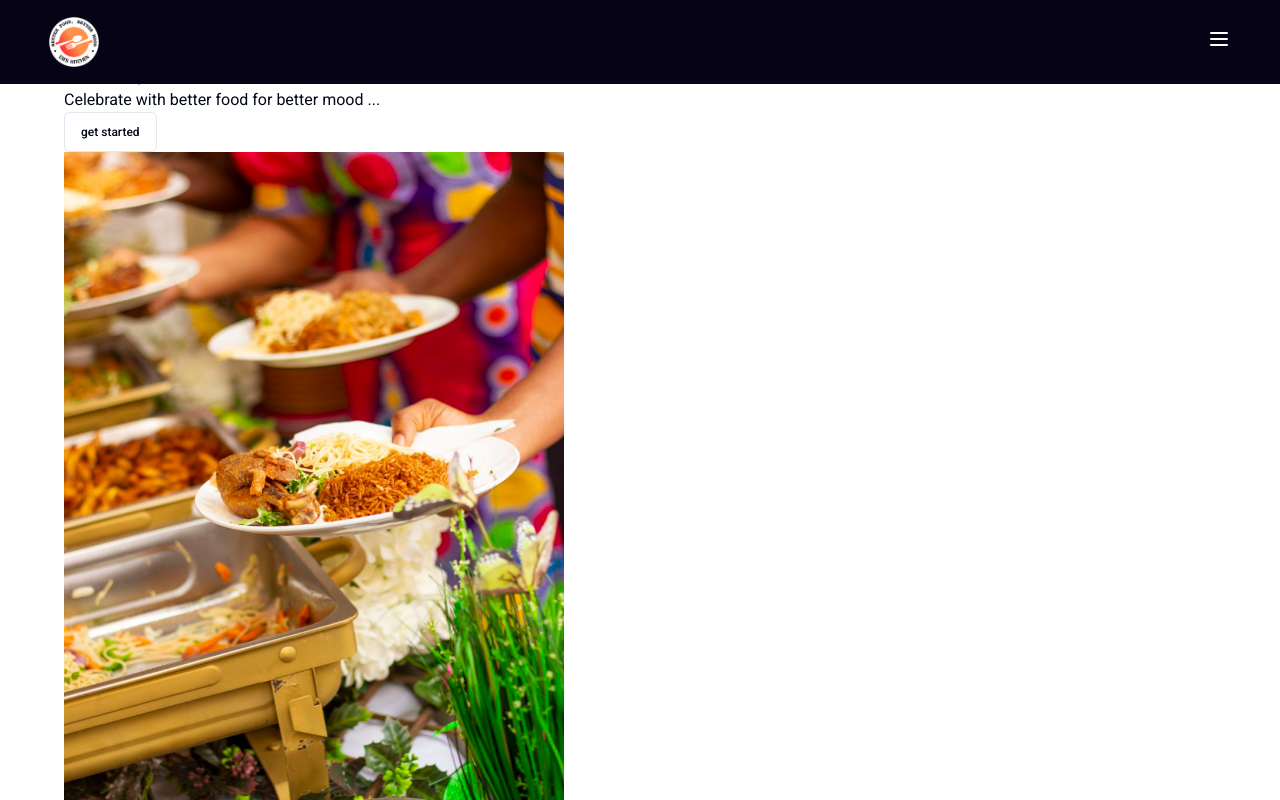
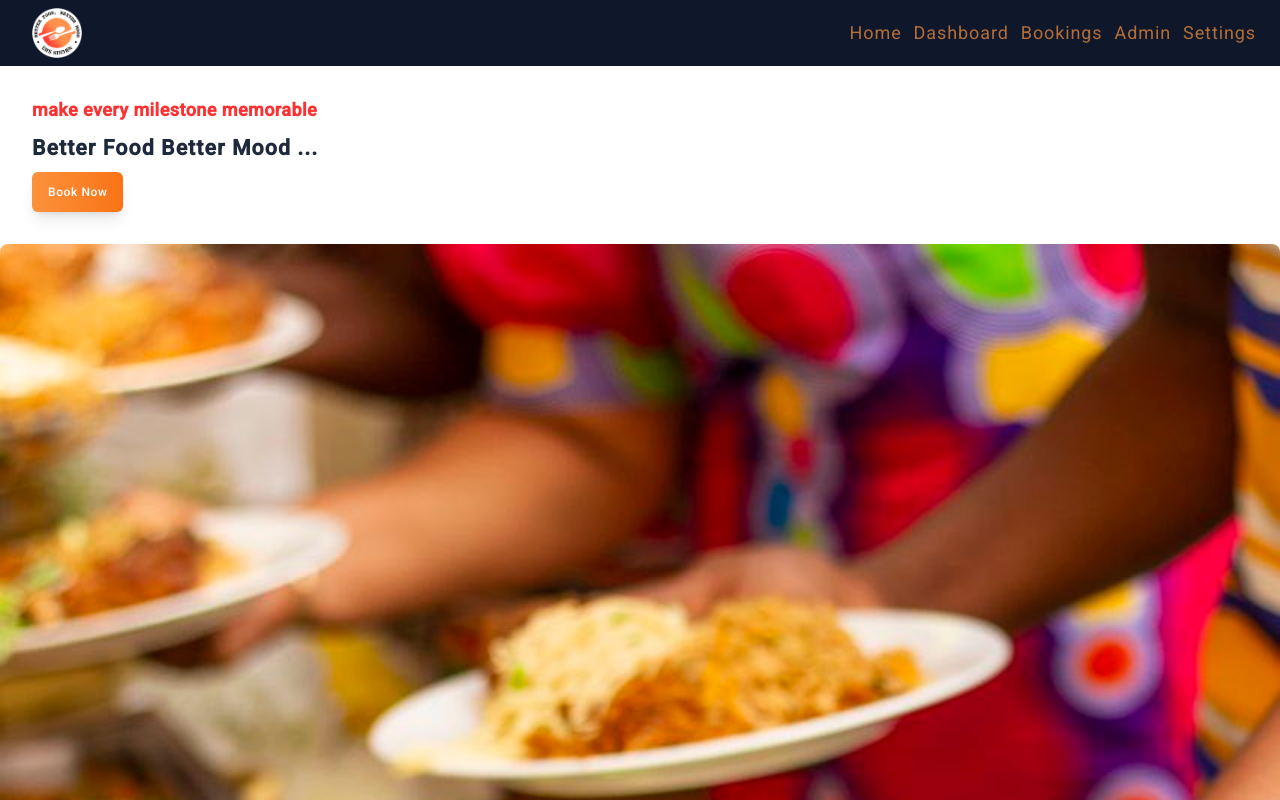
Before and after one commit to Weten-Ogen/Esi-s-Kitchen, a Next.js app: page / in a window 1280 px wide. Shown: the top 800 px of the page. Built offline with nearby package versions, Linux system fonts and the light colour scheme.

Commit message:
first commit

```diff
--- a/app/page.tsx
+++ b/app/page.tsx
@@ -16,14 +16,15 @@ export default function Home() {
         <article className="">
           <div className="">
 
-            <div className="">
+            <div className="p-8 mx-auto space-y-2">
             {/* image start here */}
-            <h2 className="">Make every milestone memorable</h2>
-            <h3 className="">Celebrate with better food for better mood ...</h3>
+            <h2 className="text-secondarycolor font-bold text-lg  tracking-wide lowercase">Make every milestone memorable</h2>
+            <h3 className="capitalize text-xl tracking-wider whitespace-normal text-slate-800 font-bold"> better food
+            better mood ...</h3>
             <Btn
-            vatype="outline"
-            name="get started"
-            className=""
+            vatype="default"
+            name="book now"
+            className="text-white bg-gradient-to-l capitalize outline-white tracking-wider shadow-lg hover:-translate-y-0.5 from-orange-500 to-orange-400 bg-orange-500 text-sm"
              />
 
             </div>
@@ -33,12 +34,13 @@ export default function Home() {
                 alt={"hero image"}
                 width={500}
                 height={500}
+                className="w-full rounded-lg"
                 />
             </div>
           </div>
         </article>
         {/*story*/}
-        <article className="">
+        <article className="text-lg">
           <div className="">
             <div>
               <h2 className="">our story</h2>
@@ -62,7 +64,7 @@ export default function Home() {
         </article>
 
                 {/*services*/}
-        <article className="">
+        <article className="text-lg">
           <h2 className="">services</h2>
           <div className="">
             <div className="">
@@ -75,7 +77,7 @@ export default function Home() {
           </div>
         </article>
         {/* testimonials */}
-        <article>
+        <article className="text-sm">
           <h2>testimonials</h2>
           {/* testicard */}
           <ul className="flex items-center gap-4 p-4">
--- a/components/custom/navdropdown.tsx
+++ b/components/custom/navdropdown.tsx
@@ -1,4 +1,3 @@
-"use client"
 import { dropdown } from '@/next'
 import React from 'react'
 import { DropdownMenu,DropdownMenuItem,DropdownMenuGroup,DropdownMenuContent,DropdownMenuSeparator,DropdownMenuTrigger, } from '../ui/dropdown-menu'
@@ -9,12 +8,12 @@ import NavLinks from './navlinks'
 
 export default function DropDown({className}:dropdown) {
   return (
-    <DropdownMenu>
+    <DropdownMenu >
       <DropdownMenuTrigger>
-            <Menu className='text-white'/>
+            <Menu className='text-orange-500 font-bold text-2xl'/>
       </DropdownMenuTrigger>
       <DropdownMenuContent  className="">
-        <DropdownMenuLabel className=''>Esi's kitchen</DropdownMenuLabel>
+        <DropdownMenuLabel className=''>Esi&#8217s kitchen</DropdownMenuLabel>
         <DropdownMenuSeparator/>
         <DropdownMenuItem  className=''>
           <NavLinks name="home" reff="/" className='capitalize text-lg tracking-wider '/>
--- a/components/custom/navlinks.tsx
+++ b/components/custom/navlinks.tsx
@@ -5,8 +5,8 @@ import Link from 'next/link';
 import React from 'react';
 
 export default function NavLinks({name,reff,className,children}:navlink) {
- if(!children) {
-  return <Link href={reff!} className={cn('',className)}>{name}</Link>
+ if(children) {
+  return <Link href={reff} className={cn('',className)}>{children}</Link>
  }
- return <>{children}</>
+ return <Link href={reff} className={cn('',className)} >{name}</Link>
 }
--- a/components/custom/servicecard.tsx
+++ b/components/custom/servicecard.tsx
@@ -2,13 +2,16 @@ import { cn } from '@/lib/utils'
 import { servicecard } from '@/next'
 import React from 'react'
 import Btn from '../general/btn'
+import NavLinks from './navlinks'
 
 export default function ServiceCard({comment,name,className}:servicecard) {
   return (
     <div className={cn('bg-orange-500 rounded-[2px] space-y-2 p-8',className)}>
         <h3 className="">{name}</h3>
         <p className=''>{comment}</p>
-        <Btn name='Book now' className='tracking-wide text-sm ring-1 ring-orange-500 hover:-translate-y-0.5 duration-500 ease-out hover:text-orange-500  '  vatype='outline'/>
+        <Btn  className='tracking-wide text-sm ring-1 ring-orange-500 hover:-translate-y-0.5 duration-500 ease-out hover:text-orange-500  '  vatype='outline'>
+          <NavLinks name='book now' reff='/bookings' />
+        </Btn>
     </div>
   )
 }
--- a/components/general/navbar.tsx
+++ b/components/general/navbar.tsx
@@ -6,25 +6,43 @@ import Logo2 from '@/public/logo2.png'
 export default function NavBar() {
 
   return (
-    <nav className="flex justify-between items-center py-2 sm:py-4 sm:px-12 px-4 border border-bottom border-tcolor fixed w-full bg-tcolor top-0 z-20 ">
-        <header>
-            <NavLinks reff="/">
+    <nav className="flex justify-between items-center  fixed w-full top-0 z-20 bg-slate-900 md:px-6   ">
+        <header className= "p-2">
+        <NavLinks className="cursor-pointer" reff={"/"}>
               <Image
               src={Logo2}
               alt="logo"
               width={50}
               height={50}
+              className="cursor-pointer"
               />
             </NavLinks>
         </header>
-        <ul >
+        <div className="flex items-center justify-center gap-4">
+          <ul className="hidden md:flex items-center gap-3 text-orange-400 " >
             <NavLinks
-               >
-                <DropDown />
-            </NavLinks>
+             name="home"
+            reff="/" className="capitalize text-lg opacity-70 hover:opacity-90   ease-out duration-500  hover:-translate-y-0.5  tracking-wider "/>
+            <NavLinks
+             name="dashboard"
+            reff="/dashboard" className="capitalize text-lg opacity-70 hover:opacity-90   ease-out duration-500  hover:-translate-y-0.5  tracking-wider "/>
+            <NavLinks
+             name="bookings"
+            reff="/bookings"
+            className="capitalize text-lg opacity-70 hover:opacity-90   ease-out duration-500  hover:-translate-y-0.5  tracking-wider "/>
+            <NavLinks
+             name="admin"
+            reff="/admin" className="capitalize text-lg opacity-70 hover:opacity-90   ease-out duration-500  hover:-translate-y-0.5  tracking-wider "/>
+            <NavLinks
+             name="settings"
+            reff="/settings" className="capitalize text-lg opacity-70 hover:opacity-90 underline-offset-2  ease-out duration-500  hover:-translate-y-0.5  tracking-wider "/>
+          </ul>
+          <ul className="md:hidden mr-4">
 
+              <DropDown />
+          </ul>
 
-        </ul>
+        </div>
 
     </nav>
   )
--- a/components/providers/index.tsx
+++ b/components/providers/index.tsx
@@ -7,7 +7,7 @@ export default function AppProvider({children}:providers) {
   return (
     <>
     <NavBar/>
-    <main className="mt-16 md:px-8 md:mx-auto md:w-[95%]">
+    <main className="pt-16 ">
         {children}
     </main>
     </>
--- a/next.d.ts
+++ b/next.d.ts
@@ -9,7 +9,7 @@ interface providers {
 
 interface navlink {
     name?: string,
-    reff?: string,
+    reff: string,
     children?:React.ReactElement,
     className?: string,
 }
```
